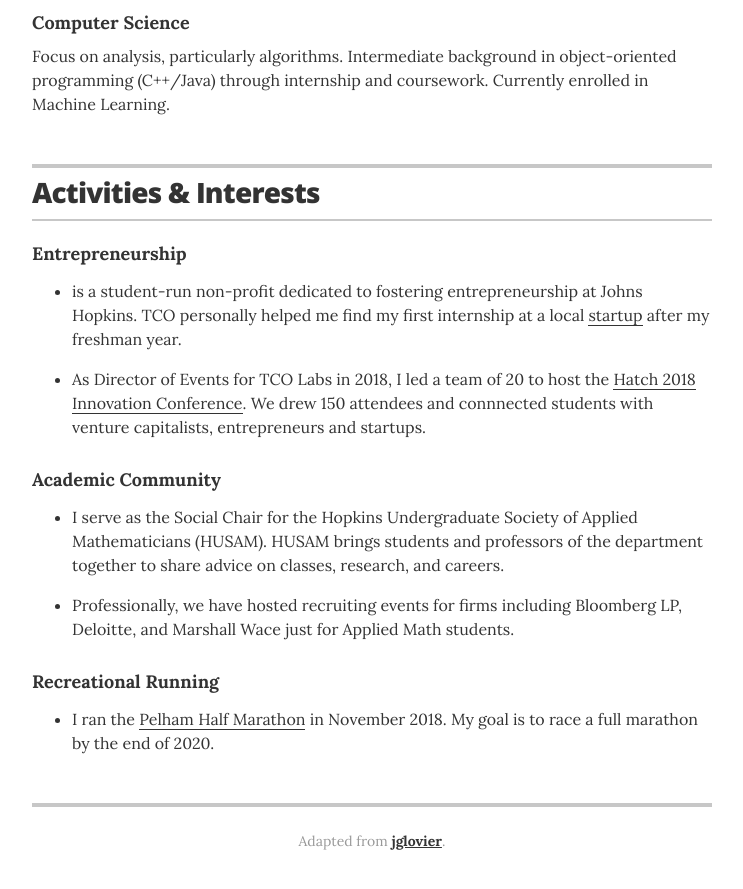
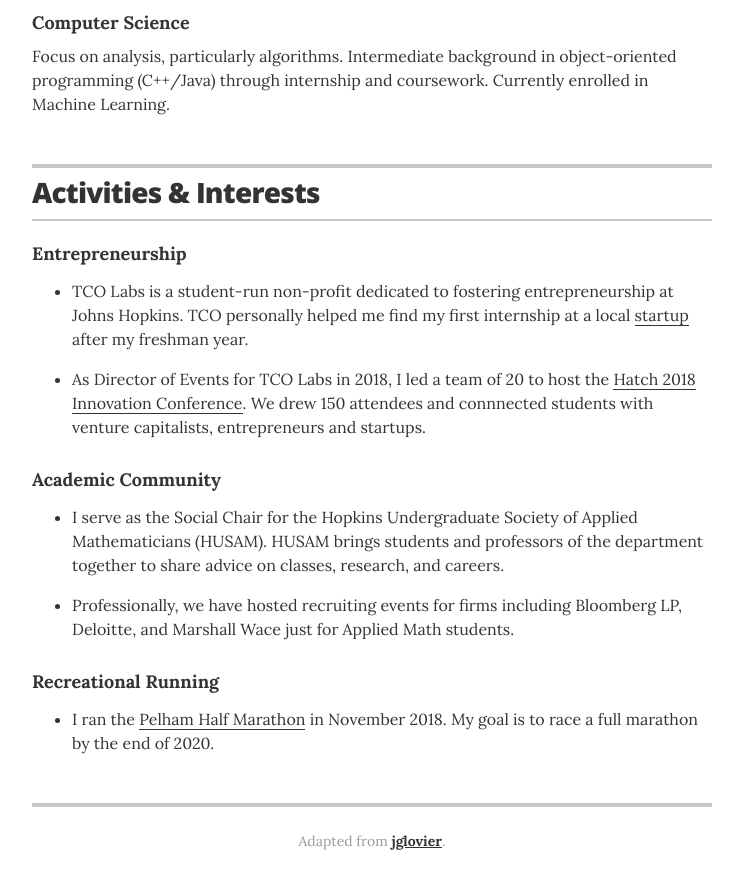
Before and after one commit to lylpask/lylpask.github.io, a Jekyll site: the page built from index.html, in a window 1280 px wide and 900 px high, scrolled down 1757 px. Shown: the top 889 px of the window, without its empty margins (268-1011 px from the left). Built offline with Jekyll 4.4.1, drawn with Linux system fonts in a browser that asks for light colours.

```diff
--- a/_data/activities.yml
+++ b/_data/activities.yml
@@ -1,7 +1,7 @@
 # Activities
 - activity: Entrepreneurship
   description:
-     - item: is a student-run non-profit dedicated to fostering entrepreneurship at Johns Hopkins. TCO personally helped me find my first internship at a local [startup](https://visioninterchange.com/) after my freshman year.
+     - item: TCO Labs is a student-run non-profit dedicated to fostering entrepreneurship at Johns Hopkins. TCO personally helped me find my first internship at a local [startup](https://visioninterchange.com/) after my freshman year.
      - item: As Director of Events for TCO Labs in 2018, I led a team of 20 to host the [Hatch 2018 Innovation Conference](https://tcolabshatch2018.splashthat.com/). We drew 150 attendees and connnected students with venture capitalists, entrepreneurs and startups.
 
 - activity: Academic Community
```
